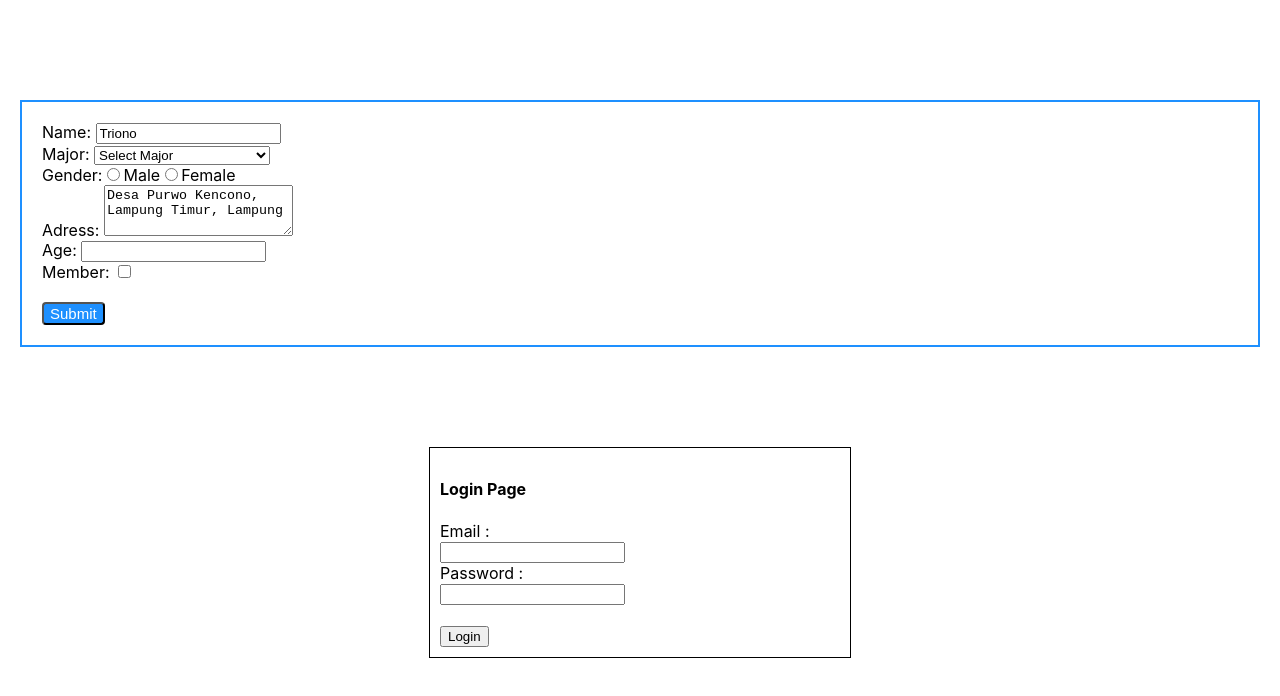
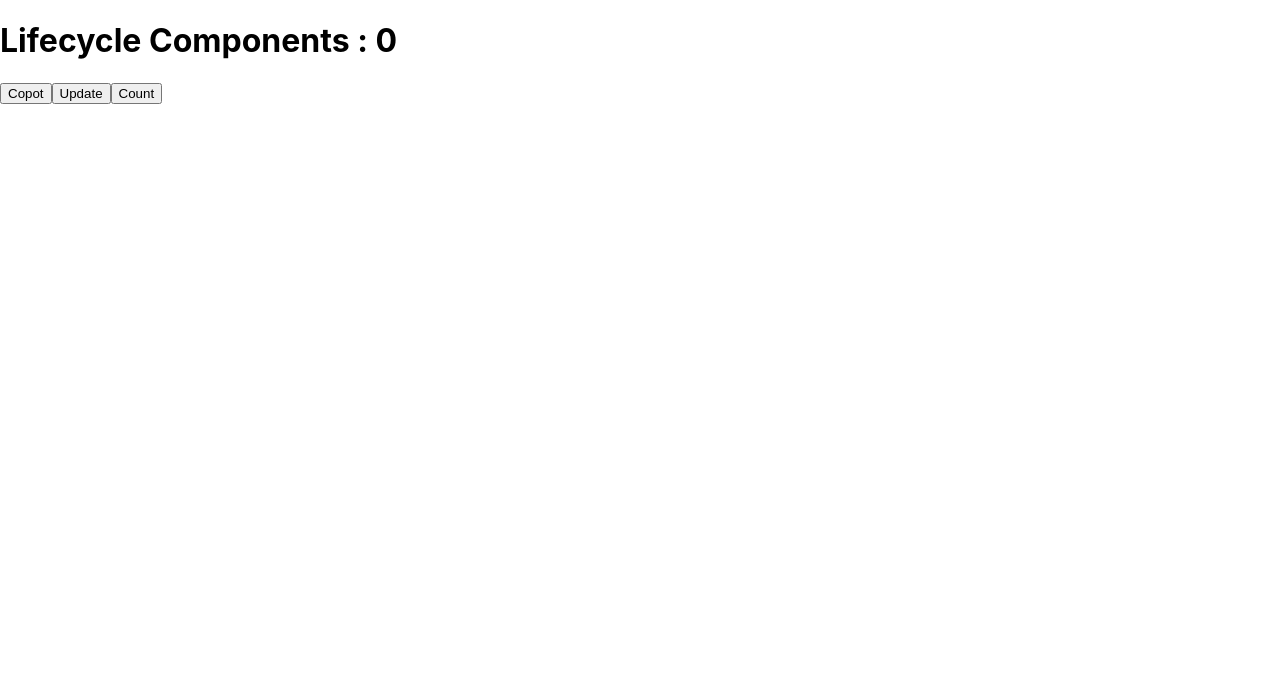
Before and after one commit to Triono101/Test-reactjs, a React (Create React App) app: page / in a window 1280 px wide. Shown: the top 696 px of the page. Built offline with nearby package versions, Linux system fonts and the light colour scheme.

Commit message:
6. Update Lifecycle

```diff
--- a/src/App.js
+++ b/src/App.js
@@ -2,8 +2,8 @@
 // import Styling from "./Materi/Styling";
 // import Rendering from "./Materi/Rendering";
 // import Reusable from "./Materi/Reusable";
-
-import Form from "./Materi/Form & Validation";
+// import Form from "./Materi/Form & Validation";
+import Lifecycle from "./Materi/Lifecycle";
 
 function App() {
   return (
@@ -14,7 +14,9 @@
       {/* <Reusable /> */}
       {/* <Rendering /> */}
 
-      <Form />
+      {/* <Form /> */}
+
+      <Lifecycle />
 
     </div>
   );
--- /dev/null
+++ b/src/Materi/Lifecycle/Pembahasan/Title.jsx
@@ -0,0 +1,65 @@
+import React from "react";
+
+export default class Title extends React.Component {
+
+    constructor(props) {
+        super(props);
+        this.state = {
+            title: 'Lifecycle'
+        }
+        console.log('CONSTRUCTOR')
+    }
+
+    static getDerivedStateFromProps(props, state) {
+        console.group('get derived state from props');
+        console.log('props: ', props);
+        console.log('state: ', state);
+        console.groupEnd();
+
+        return null;
+    }
+
+    shouldComponentUpdate(nextProps, nextState) {
+        console.group('SHOULD UPDATE?');
+        console.log('nextProps: ', nextProps);
+        console.log('nextState: ', nextState);
+        console.log('this Props: ', this.props)
+        console.log('this State: ', this.state);
+        console.groupEnd();
+
+        return true;
+    }
+
+    render() {
+        console.log('RENDER')
+        return(
+            <div>
+                <h1> {this.state.title} {this.props.name} : {this.props.count} </h1>
+            </div>
+        )
+    }
+
+    getSnapshotBeforeUpdate(prevProps, prevState) {
+        console.group('get snapshot before update');
+        console.log('prevProps: ', prevProps);
+        console.log('prevState: ', prevState);
+        console.log('this Props: ', this.props)
+        console.log('this State: ', this.state);
+        console.groupEnd();
+
+        return null;
+    }
+
+    componentDidMount() {
+        console.log('DID MOUNT')
+    }
+
+    componentDidUpdate() {
+        console.log('DID UPDATE')
+    }
+
+    componentWillUnmount () {
+        console.log('WILL UNMOUNT')
+    }
+
+}
--- /dev/null
+++ b/src/Materi/Lifecycle/index.jsx
@@ -0,0 +1,25 @@
+import React from "react";
+import Title from "./Pembahasan/Title";
+
+export default class Lifecycle extends React.Component {
+    state = {
+        name: 'Components',
+        view: true,
+        count: 0
+    }
+
+    render() {
+        console.log('RENDER')
+        return(
+            <div>
+                {
+                this.state.view && <Title name={this.state.name} count={this.state.count} />
+                }
+
+                <button onClick={() => this.setState({view: false}) } >Copot</button>
+                <button onClick={() => this.setState({name: 'Class'}) } >Update</button>
+                <button onClick={() => this.setState({count: this.state.count + 1}) } >Count</button>
+            </div>
+        )
+    }
+}
```
